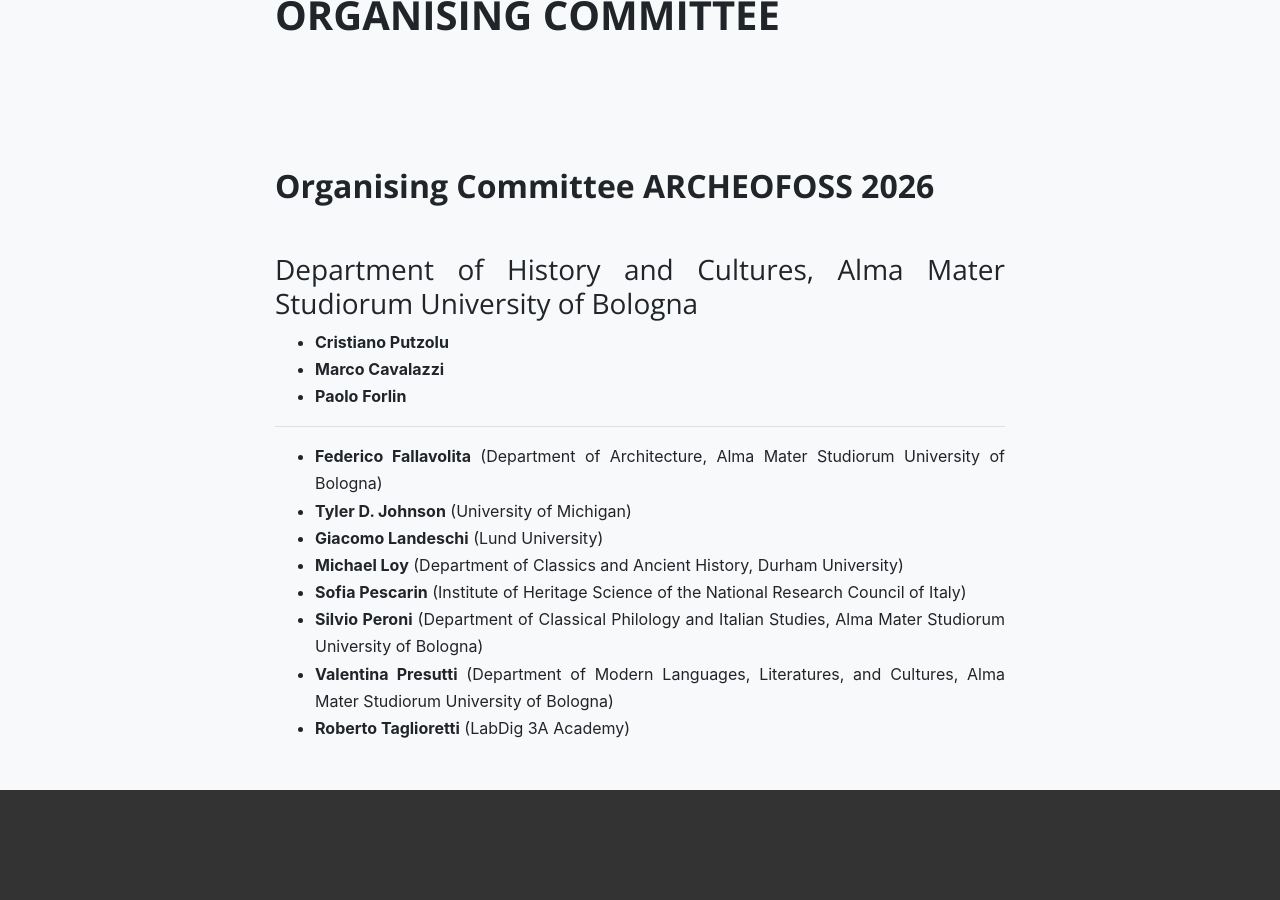
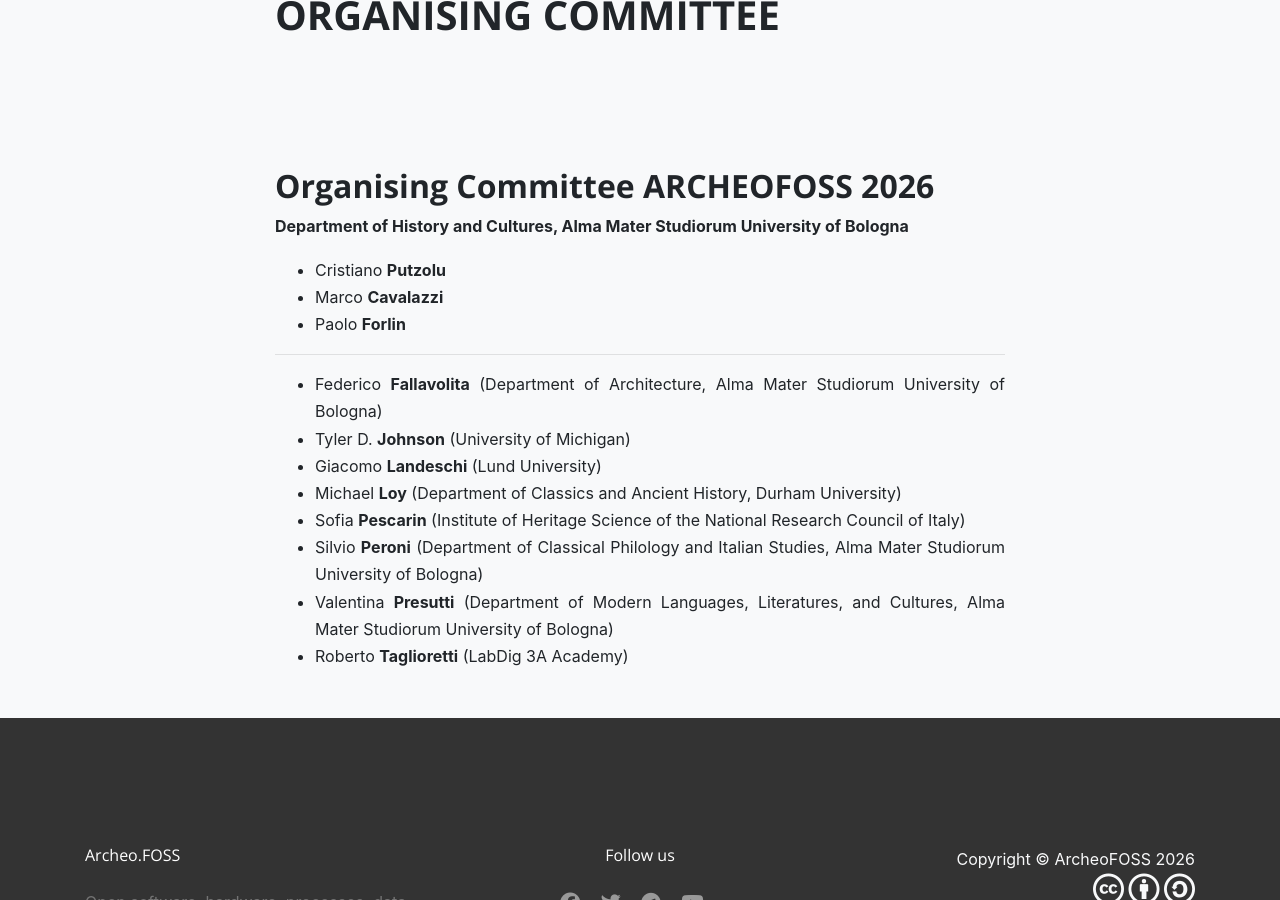
Before and after one commit to archeofoss/archeofoss, a Jekyll site: the page built from 2026/organising-committee.md, in a window 1280 px wide and 900 px high, scrolled down 201 px. Built offline with Jekyll 4.4.1, drawn with Linux system fonts in a browser that asks for light colours; nearby versions of some CDN libraries.

```diff
--- a/2026/organising-committee.md
+++ b/2026/organising-committee.md
@@ -8,19 +8,19 @@ layout: article-slim
 
 ## Organising Committee ARCHEOFOSS 2026
 
-### Department of History and Cultures, Alma Mater Studiorum University of Bologna
+**Department of History and Cultures, Alma Mater Studiorum University of Bologna**
 
-- **Cristiano Putzolu**
-- **Marco Cavalazzi**
-- **Paolo Forlin**
+- Cristiano **Putzolu**
+- Marco **Cavalazzi**
+- Paolo **Forlin**
 
 ---
 
-- **Federico Fallavolita** (Department of Architecture, Alma Mater Studiorum University of Bologna)
-- **Tyler D. Johnson** (University of Michigan)
-- **Giacomo Landeschi** (Lund University)
-- **Michael Loy** (Department of Classics and Ancient History, Durham University)
-- **Sofia Pescarin** (Institute of Heritage Science of the National Research Council of Italy)
-- **Silvio Peroni** (Department of Classical Philology and Italian Studies, Alma Mater Studiorum University of Bologna)
-- **Valentina Presutti** (Department of Modern Languages, Literatures, and Cultures, Alma Mater Studiorum University of Bologna)
-- **Roberto Taglioretti** (LabDig 3A Academy)
+- Federico **Fallavolita** (Department of Architecture, Alma Mater Studiorum University of Bologna)
+- Tyler D. **Johnson** (University of Michigan)
+- Giacomo **Landeschi** (Lund University)
+- Michael **Loy** (Department of Classics and Ancient History, Durham University)
+- Sofia **Pescarin** (Institute of Heritage Science of the National Research Council of Italy)
+- Silvio **Peroni** (Department of Classical Philology and Italian Studies, Alma Mater Studiorum University of Bologna)
+- Valentina **Presutti** (Department of Modern Languages, Literatures, and Cultures, Alma Mater Studiorum University of Bologna)
+- Roberto **Taglioretti** (LabDig 3A Academy)
```
